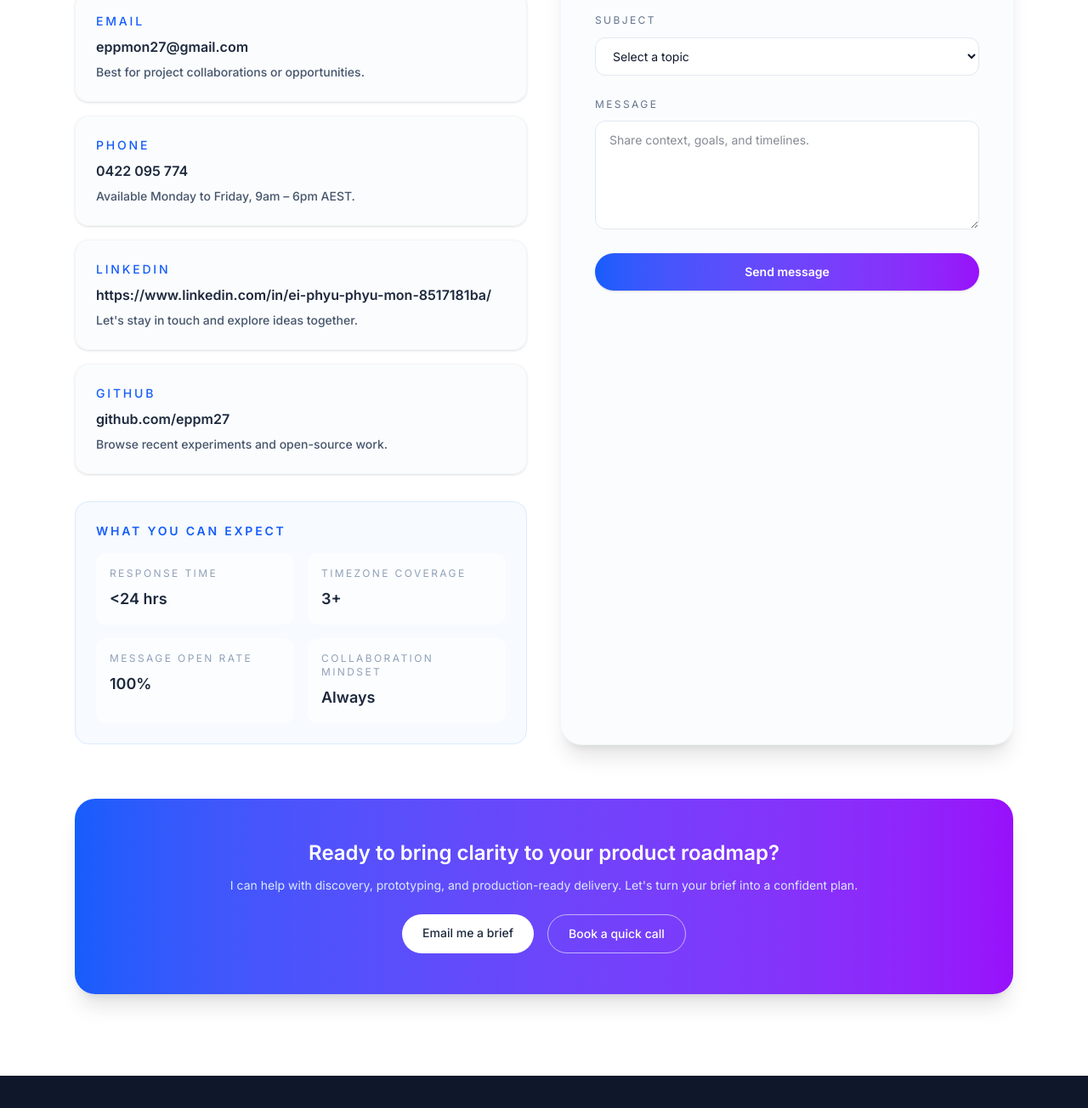
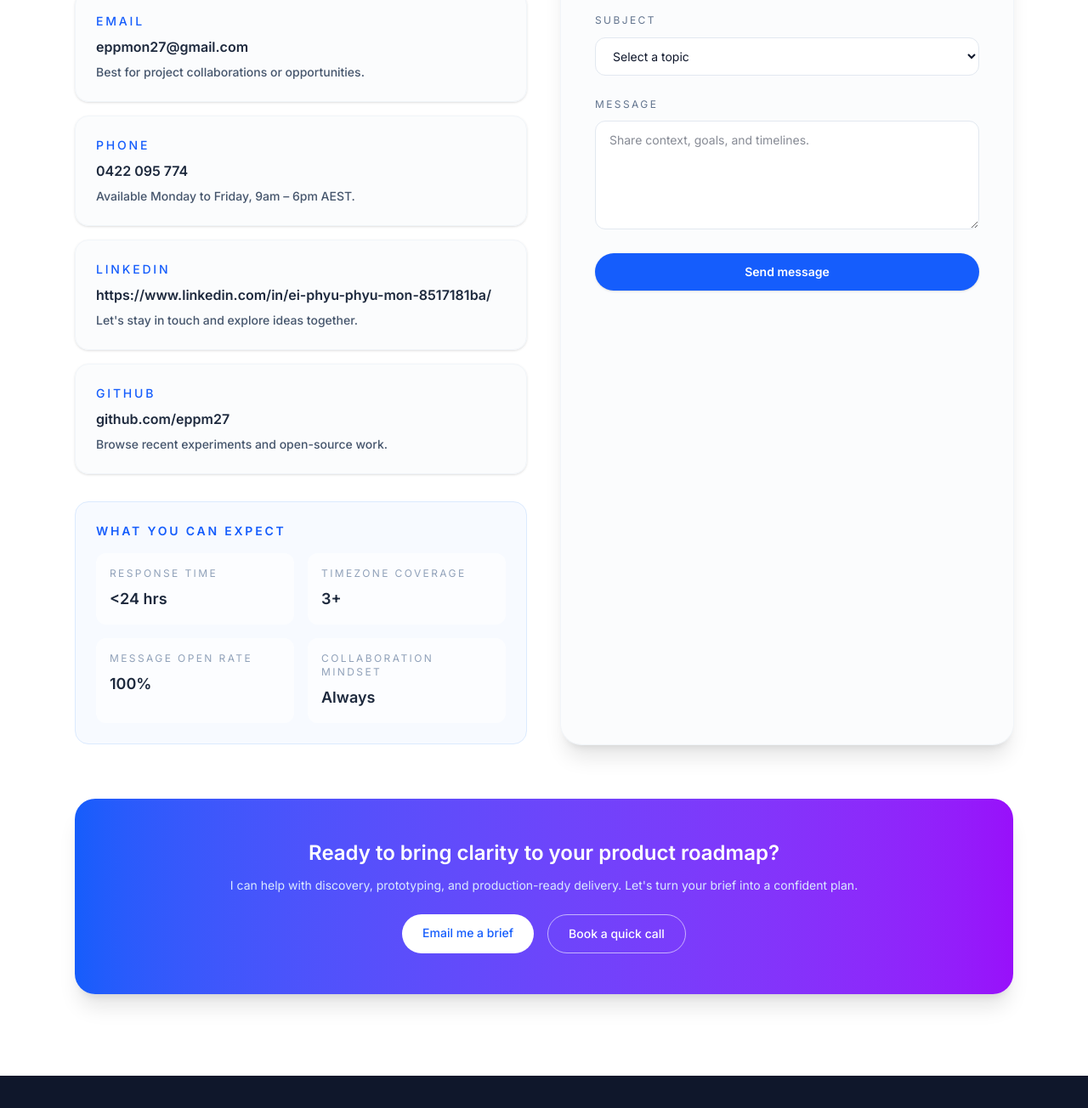
Before and after one commit to eppm27/website, a React (Vite) app in the folder my-portfolio/: page / in a window 1280 px wide. Shown: the part 6861-8165 px from the top of the page at 85% size. Built offline with nearby package versions, Linux system fonts and the light colour scheme.

Commit message:
Updated button style

```diff
--- a/my-portfolio/src/components/Contact.jsx
+++ b/my-portfolio/src/components/Contact.jsx
@@ -196,7 +196,7 @@ const Contact = () => {
                 <button
                   type="submit"
                   disabled={isSubmitting}
-                  className="inline-flex w-full items-center justify-center rounded-full bg-gradient-to-r from-blue-600 to-purple-600 px-6 py-3 text-sm font-semibold text-white shadow-sm transition hover:from-blue-500 hover:to-purple-500 disabled:cursor-not-allowed disabled:opacity-70"
+                  className="inline-flex w-full items-center justify-center rounded-full bg-blue-600 px-6 py-3 text-sm font-semibold text-white shadow-sm transition hover:bg-blue-500 disabled:cursor-not-allowed disabled:opacity-70"
                 >
                   {isSubmitting ? "Sending..." : "Send message"}
                 </button>
@@ -214,7 +214,7 @@ const Contact = () => {
           <div className="mt-6 flex flex-wrap justify-center gap-4">
             <a
               href="mailto:eppmon27@gmail.com"
-              className="rounded-full bg-white px-6 py-3 text-sm font-semibold text-slate-800 transition hover:bg-blue-50 hover:text-blue-700"
+              className="rounded-full bg-white px-6 py-3 text-sm font-semibold text-blue-600 transition hover:bg-blue-50"
             >
               Email me a brief
             </a>
```
